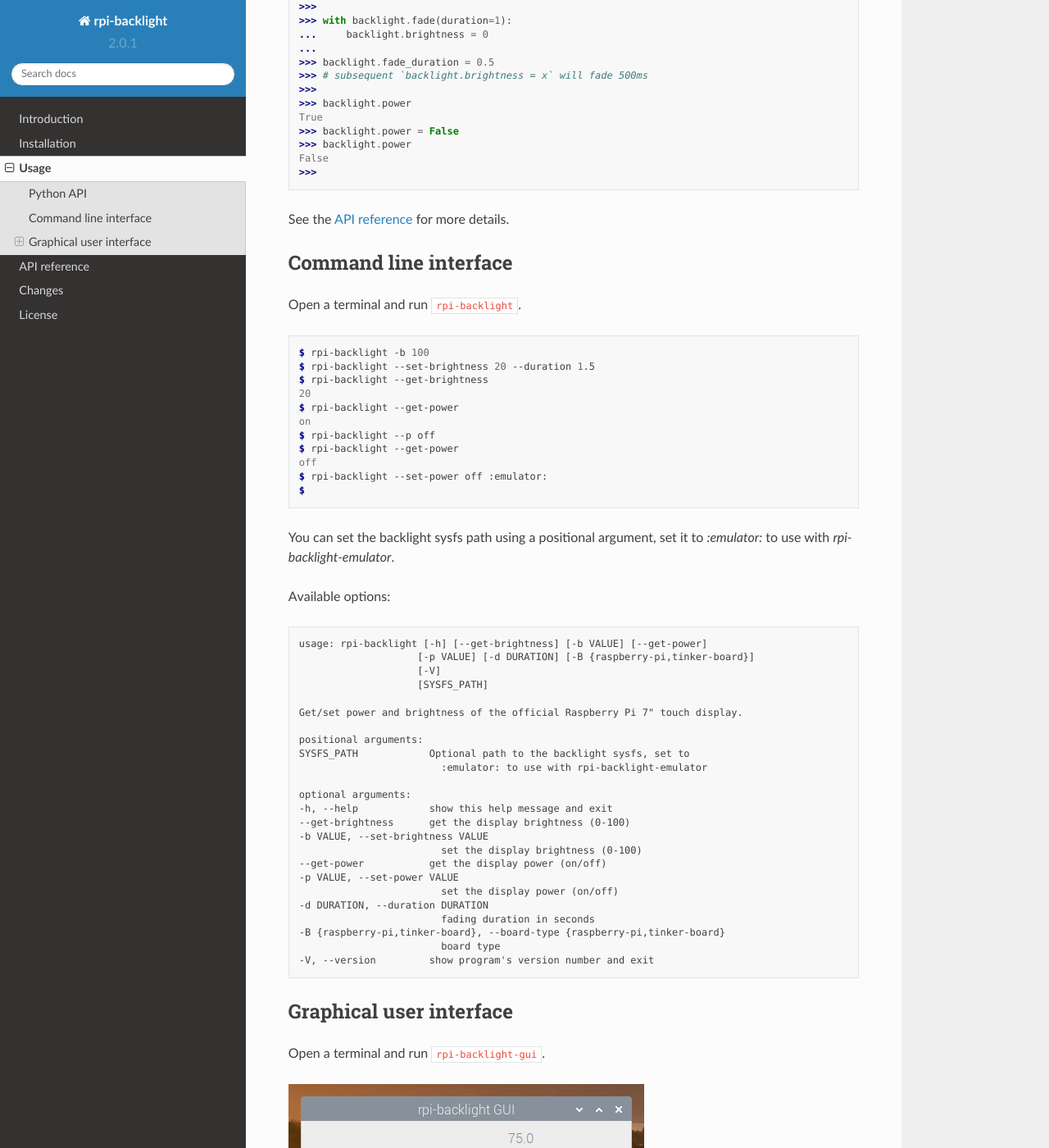
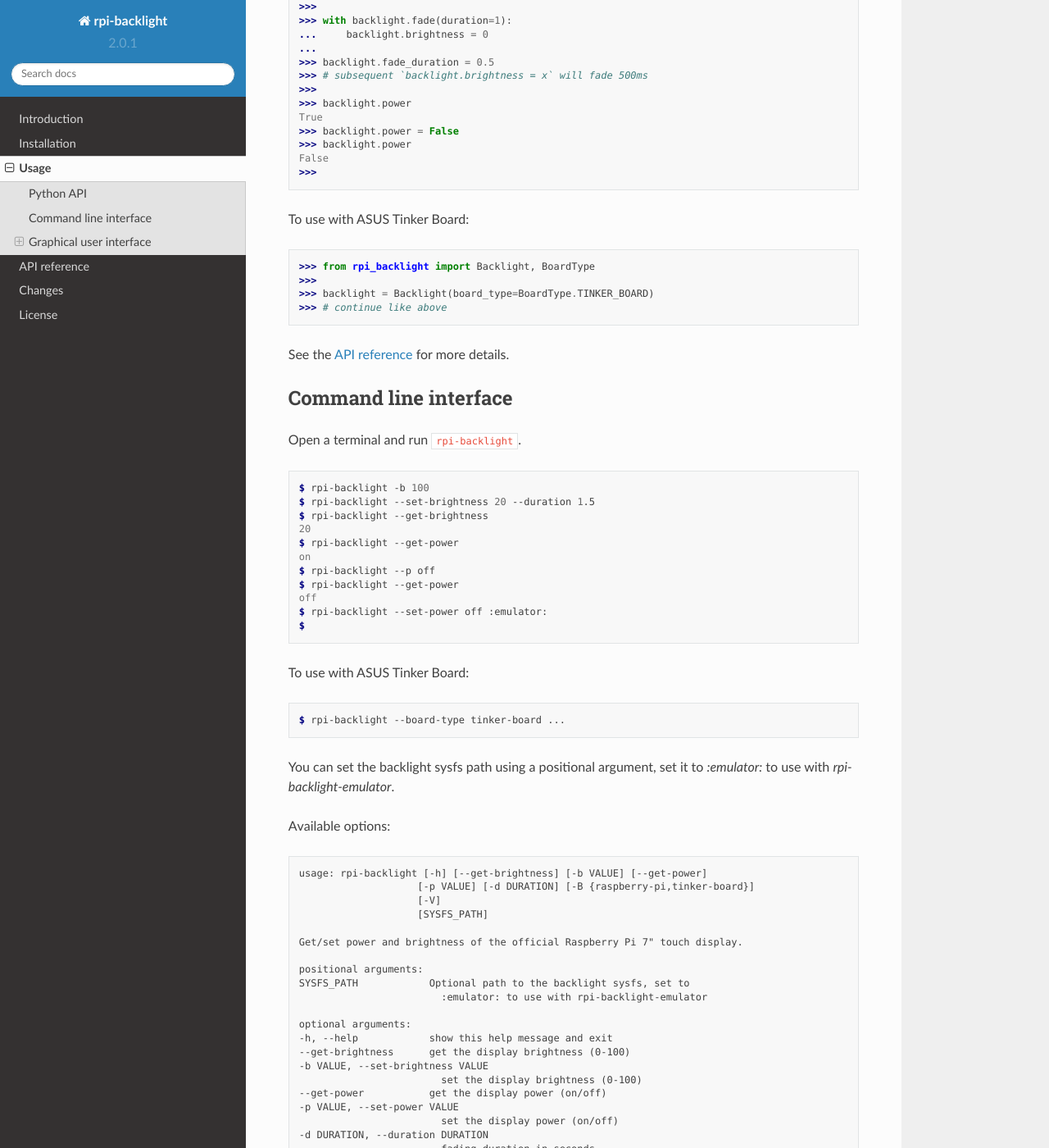
Before and after one commit to linusg/rpi-backlight, a Sphinx documentation site: the page built from docs/usage.rst, in a window 1280 px wide and 1400 px high, scrolled down 639 px. Shown: the whole window at 82% size. Built offline with Sphinx 7.4.7 and the Read the Docs theme 2.0.0, drawn with Linux system fonts in a browser that asks for light colours.

Commit message:
Add instructions for Tinker Board to readme and docs

```diff
--- a/docs/usage.rst
+++ b/docs/usage.rst
@@ -43,6 +43,15 @@
     False
     >>>
 
+To use with ASUS Tinker Board:
+
+.. code-block:: python
+
+    >>> from rpi_backlight import Backlight, BoardType
+    >>>
+    >>> backlight = Backlight(board_type=BoardType.TINKER_BOARD)
+    >>> # continue like above
+
 See the :ref:`API reference <api>` for more details.
 
 Command line interface
@@ -63,6 +72,12 @@
     off
     $ rpi-backlight --set-power off :emulator:
     $
+
+To use with ASUS Tinker Board:
+
+.. code-block:: console
+
+    $ rpi-backlight --board-type tinker-board ...
 
 You can set the backlight sysfs path using a positional argument, set it to `:emulator:`
 to use with `rpi-backlight-emulator`.
```
Also changed, not shown: README.md (+15 -0 lines).
